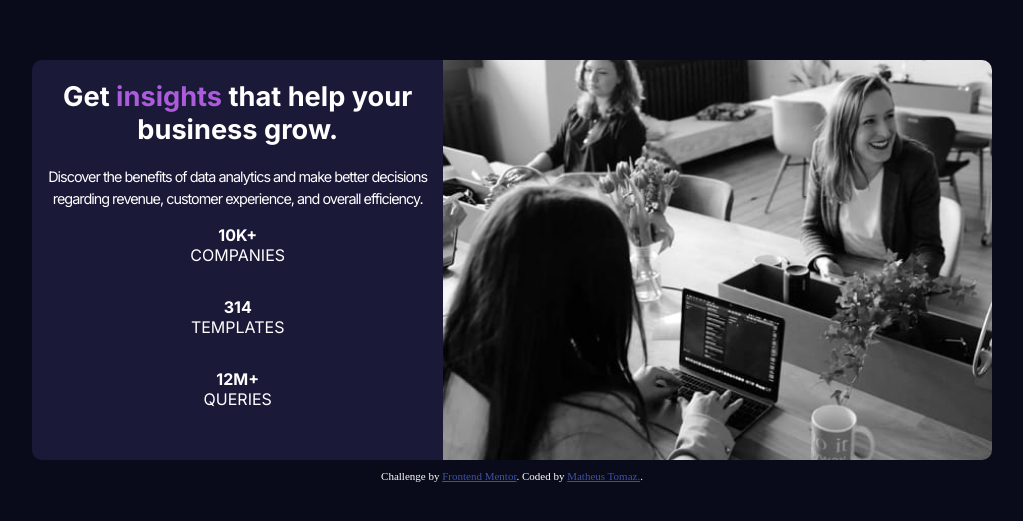
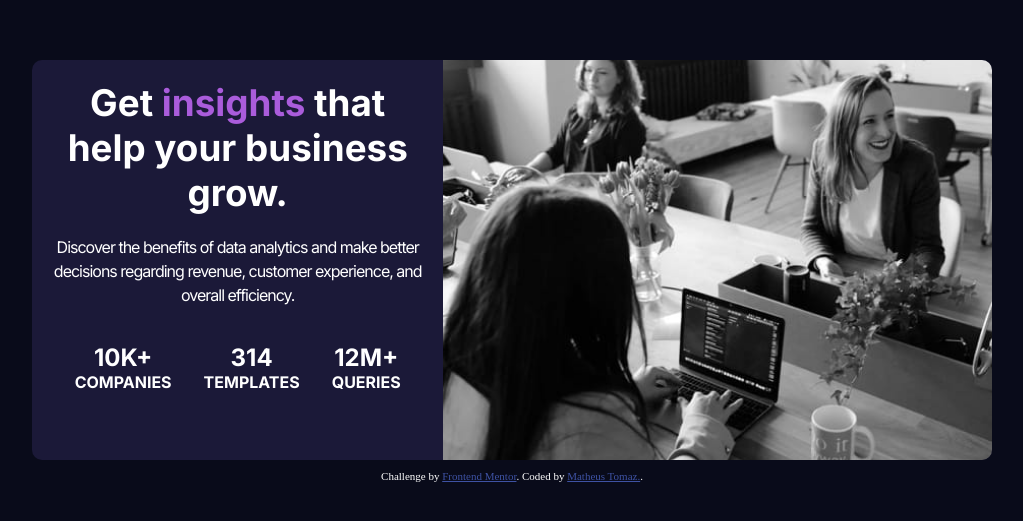
Before and after one commit to MatheDev/Frontend-Mentor-Stats-preview-card-component, a plain HTML site: page index.html in a window 1280 px wide. Shown: the part 129-650 px from the top of the page, without its empty margins (128-1151 px from the left). Drawn offline with Linux system fonts and the light colour scheme.

Commit message:
media-queries desktop

```diff
--- a/style.css
+++ b/style.css
@@ -94,8 +94,7 @@ h2 span{
   flex-direction: column;
   justify-content: center;
   align-items: center;
-  position: relative;
-  bottom: 0;
+
 }
 
 .item{
@@ -106,6 +105,10 @@ h2 span{
 .item span{
   font-weight: bold;
   font-size: 1rem;
+}
+
+.item p{
+  font-weight: bold;
 }
 
 .attribution{
@@ -130,4 +133,27 @@ h2 span{
     background-position: center;
     border-radius: 0 10px  10px 0;
   }
+
+  .info h2{
+    font-size: 2.3rem;
+  }
+
+  .main-paragraph{
+    font-size: 1rem;
+  }
+
+  .container-itens{
+    display: flex;
+    flex-direction: row;
+    margin: 20px;
+  }
+
+  .item span{
+    font-weight: bold;
+    font-size: 1.5rem;
+  }
+
+  .attribution{
+    font-size: 1.2rem;
+  }
 }
```
